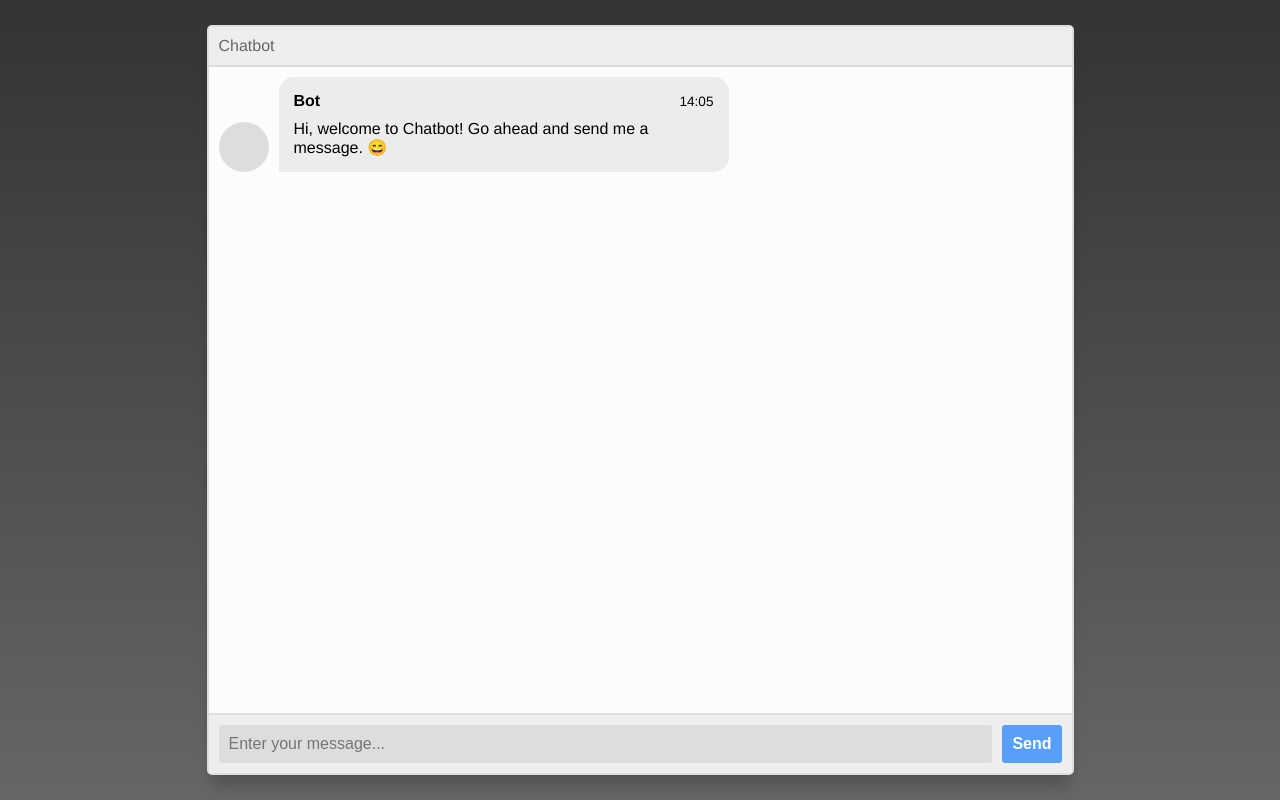
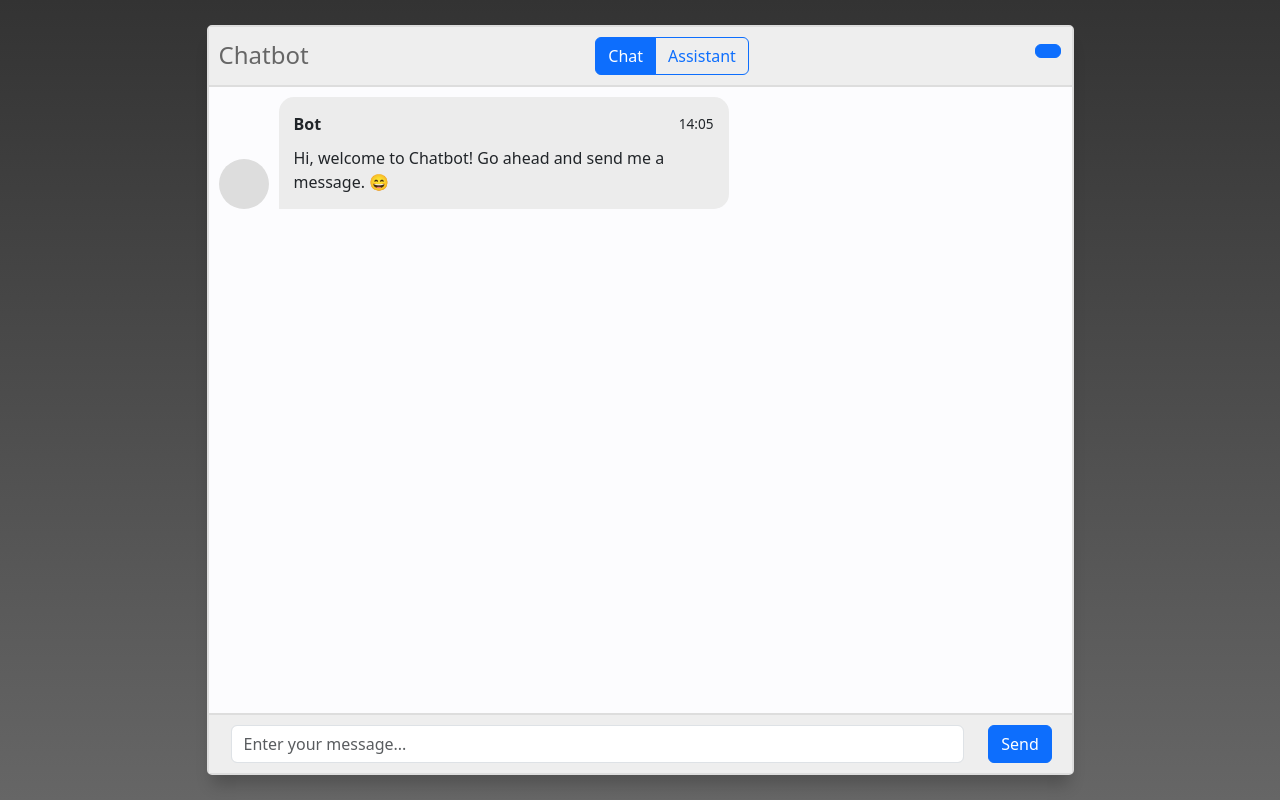
Before and after one commit to diogoaltoe/openai-python, a Django app: page / in a window 1280 px wide. Run offline with Django 5.2, Linux system fonts and the light colour scheme.

Commit message:
- Add Bootstrap to get better UX/UI.

```diff
--- a/setup/static/chatbot/css/style.css
+++ b/setup/static/chatbot/css/style.css
@@ -48,6 +48,11 @@ body {
   border-bottom: var(--border);
   background: #eee;
   color: #666;
+}
+
+.chatbot-header-title h4 {
+  margin-bottom: unset;
+  line-height: unset;
 }
 
 .chatbot-chat {
@@ -119,29 +124,21 @@ body {
 }
 
 .chatbot-form {
-  display: flex;
   padding: 10px;
   border-top: var(--border);
   background: #eee;
 }
+
 .chatbot-form * {
-  padding: 10px;
   border: none;
   border-radius: 3px;
   font-size: 1em;
 }
-.chatbot-input {
-  flex: 1;
-  background: #ddd;
+
+.chatbot-send-box {
+  margin-right: 15px;
 }
-.chatbot-send-btn {
-  margin-left: 10px;
-  background: var(--right-msg-bg);
-  color: #fff;
-  font-weight: bold;
-  cursor: pointer;
-  transition: background 0.23s;
-}
+
 .chatbot-send-btn:hover {
   background: #398dfa;
 }
--- a/templates/chatbot/index.html
+++ b/templates/chatbot/index.html
@@ -9,18 +9,25 @@
     <link rel="stylesheet" href="{% static '/chatbot/css/style.css' %}">
     <link href="{% static 'fontawesomefree/css/fontawesome.css' %}" rel="stylesheet" type="text/css">
     <link href="{% static 'fontawesomefree/css/solid.css' %}" rel="stylesheet" type="text/css">
+    <link href="https://cdn.jsdelivr.net/npm/bootstrap@5.3.3/dist/css/bootstrap.min.css" rel="stylesheet" integrity="sha384-QWTKZyjpPEjISv5WaRU9OFeRpok6YctnYmDr5pNlyT2bRjXh0JMhjY6hW+ALEwIH" crossorigin="anonymous">
+    <script src="https://cdn.jsdelivr.net/npm/bootstrap@5.3.3/dist/js/bootstrap.bundle.min.js" integrity="sha384-YvpcrYf0tY3lHB60NNkmXc5s9fDVZLESaAA55NDzOxhy9GkcIdslK1eN7N6jIeHz" crossorigin="anonymous"></script>
   </head>
 
   <body>
     <section class="chatbot">
       <header class="chatbot-header">
         <div class="chatbot-header-title">
-          <i class="fa-solid fa-robot"></i> Chatbot
+          <h4><i class="fa-solid fa-robot"></i> Chatbot</h4>
+        </div>
+        <div class="btn-group" role="group" aria-label="Bot type">
+          <input type="radio" class="btn-check" name="btnradio" id="chat" autocomplete="off" checked>
+          <label class="btn btn-outline-primary" for="chat">Chat</label>
+
+          <input type="radio" class="btn-check" name="btnradio" id="assistant" autocomplete="off">
+          <label class="btn btn-outline-primary" for="assistant">Assistant</label>
         </div>
         <div class="chatbot-header-clear">
-          <span>
-            <i class="fa-solid fa-trash"></i>
-          </span>
+          <button class="btn btn-primary" type="submit"><i class="fa-solid fa-trash"></i></button>
         </div>
       </header>
 
@@ -43,11 +50,17 @@
         </div>
       </main>
 
-      <form class="chatbot-form" method="POST">
-        {% csrf_token %}
-        <input type="text" class="chatbot-input" placeholder="Enter your message...">
-        <button type="submit" class="chatbot-send-btn">Send</button>
-      </form>
+      <div class="container text-center">
+        <form class="row chatbot-form" method="POST">
+          {% csrf_token %}
+          <div class="col">
+            <input type="text" class="form-control chatbot-input" placeholder="Enter your message...">
+          </div>
+          <div class="col-1 chatbot-send-box">
+            <button class="btn btn-primary chatbot-send-btn" type="submit">Send</button>
+          </div>
+        </form>
+      </div>
     </section>
     <!-- To run the JavaScript file script.js after the HTML document has fully loaded -->
     <script src="{% static '/chatbot/js/script.js' %}"></script>
```
Also changed, not shown: README.md.
